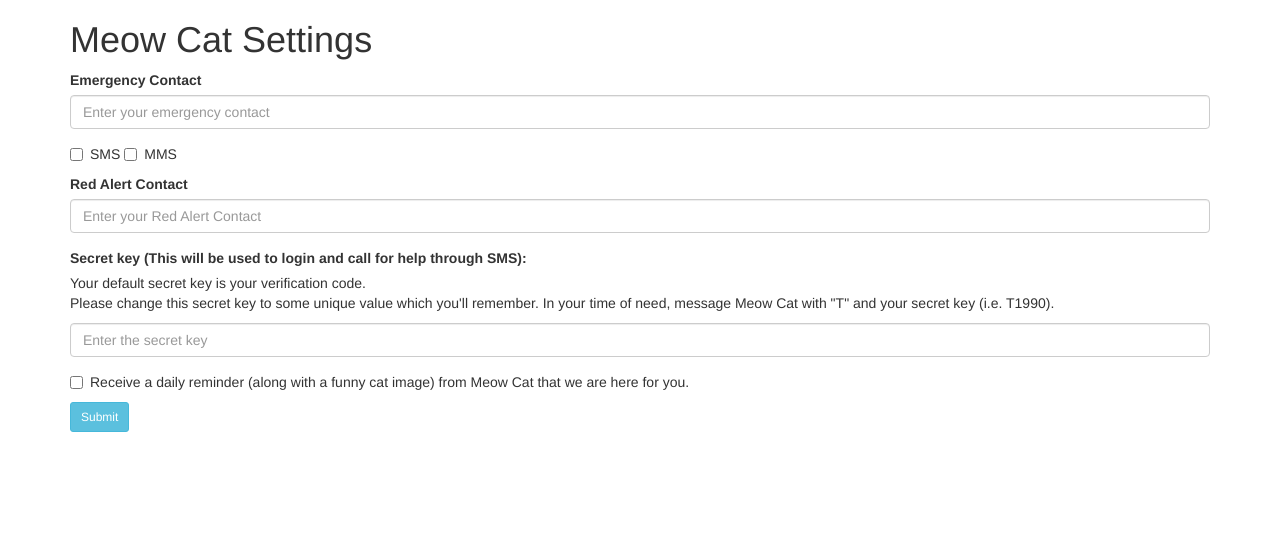
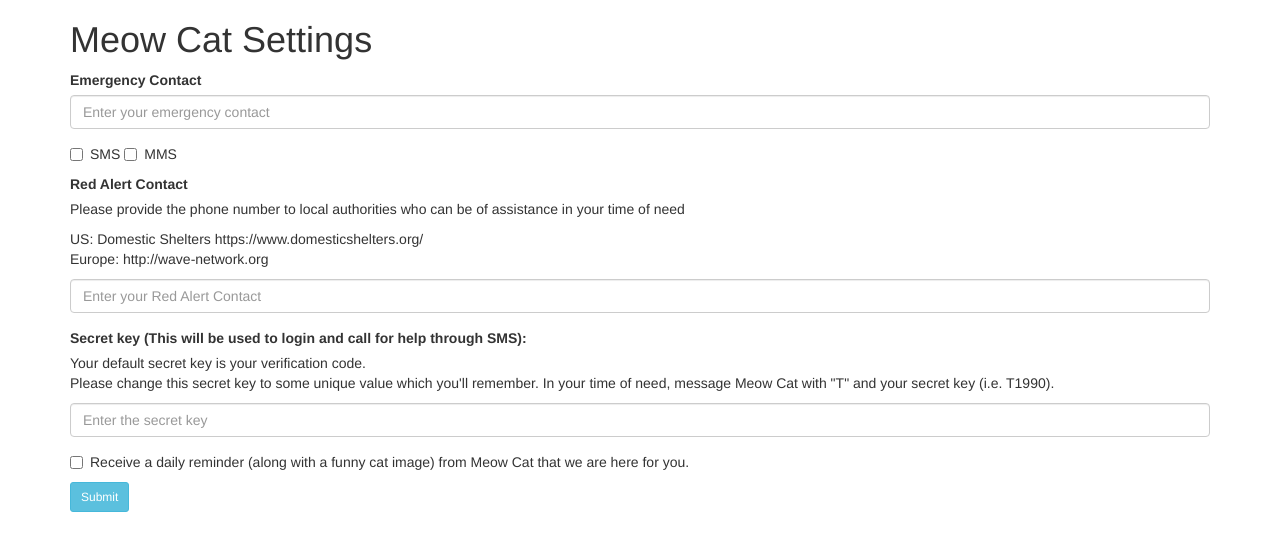
Before and after one commit to ShwetaRaje23/chimehacks2, a Django app: template chimehack_server/templates/settings.html in a window 1280 px wide. Shown: the top 551 px of the page. Run offline with Django 3.2, Linux system fonts and the light colour scheme; the template is opened without the code that fills it, so the values that code supplies are empty; some libraries are stand-ins or nearby versions.

Commit message:
Resources

```diff
--- a/chimehack_server/templates/settings.html
+++ b/chimehack_server/templates/settings.html
@@ -18,6 +18,9 @@
     </div>
     <div class="form-group">
       <label for="usr">Red Alert Contact</label>
+      <p>Please provide the phone number to local authorities who can be of assistance in your time of need</p>
+      <p>US: Domestic Shelters https://www.domesticshelters.org/<br>
+      Europe: http://wave-network.org</p>
       <input type="tel" name="redAlertContact" class="form-control" id="usr" placeholder = "Enter your Red Alert Contact" value="{{ redAlertContact }}" required>
     </div>
   	<div class="form-group">
```
